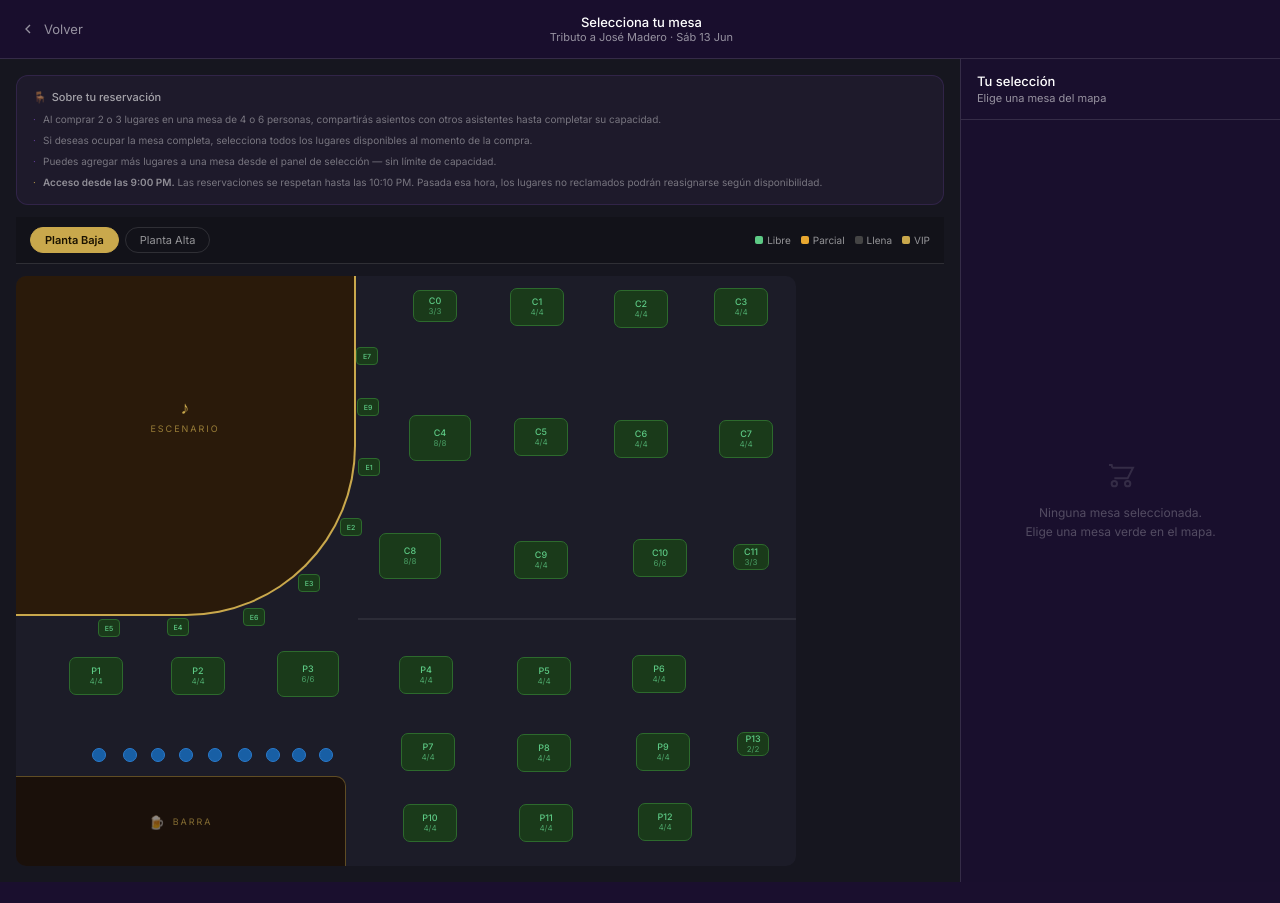
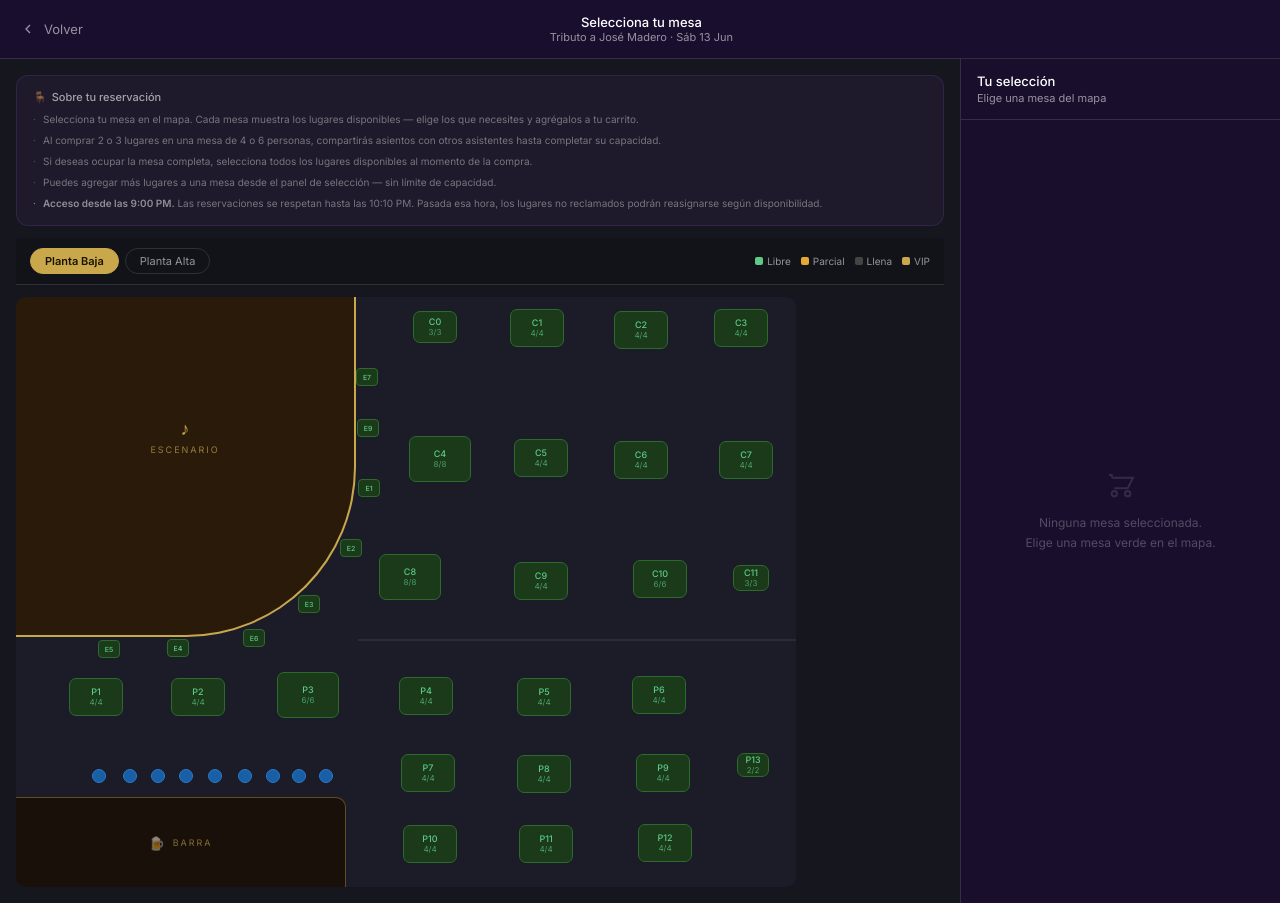
Before and after one commit to DeckoSG/AMNISTIA, a plain HTML site: page mapa.html in a window 1280 px wide. Before the commit the page ends 882 px from the top, so only its background shows below. Drawn offline with Linux system fonts and the light colour scheme; no server answers.

Commit message:
Update mapa.html

```diff
--- a/mapa.html
+++ b/mapa.html
@@ -209,6 +209,7 @@ nav{display:flex;align-items:center;justify-content:space-between;padding:14px 2
         <span>🪑</span> Sobre tu reservación
       </div>
       <ul style="list-style:none;display:flex;flex-direction:column;gap:6px;">
+        <li style="font-size:10px;color:rgba(255,255,255,0.4);line-height:1.5;padding-left:10px;position:relative;"><span style="position:absolute;left:0;color:rgba(124,77,189,0.7);">·</span>Selecciona tu mesa en el mapa. Cada mesa muestra los lugares disponibles — elige los que necesites y agrégalos a tu carrito.</li>
         <li style="font-size:10px;color:rgba(255,255,255,0.4);line-height:1.5;padding-left:10px;position:relative;"><span style="position:absolute;left:0;color:rgba(124,77,189,0.7);">·</span>Al comprar 2 o 3 lugares en una mesa de 4 o 6 personas, compartirás asientos con otros asistentes hasta completar su capacidad.</li>
         <li style="font-size:10px;color:rgba(255,255,255,0.4);line-height:1.5;padding-left:10px;position:relative;"><span style="position:absolute;left:0;color:rgba(124,77,189,0.7);">·</span>Si deseas ocupar la mesa completa, selecciona todos los lugares disponibles al momento de la compra.</li>
         <li style="font-size:10px;color:rgba(255,255,255,0.4);line-height:1.5;padding-left:10px;position:relative;"><span style="position:absolute;left:0;color:rgba(124,77,189,0.7);">·</span>Puedes agregar más lugares a una mesa desde el panel de selección — sin límite de capacidad.</li>
```
